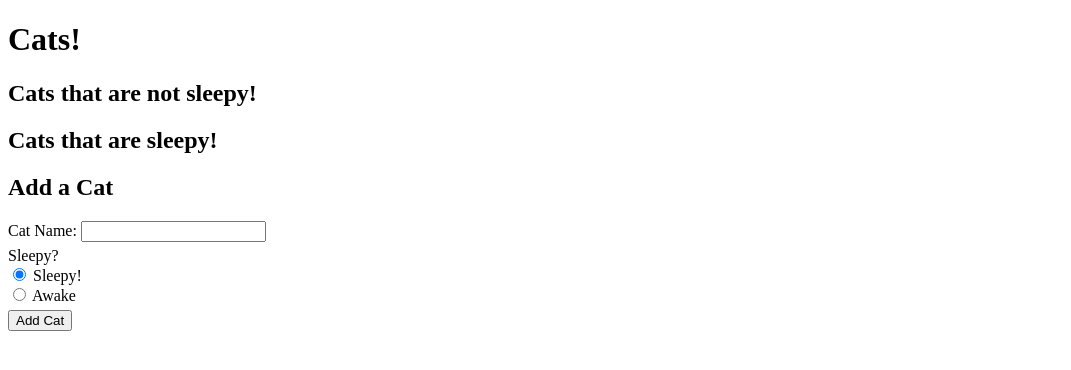
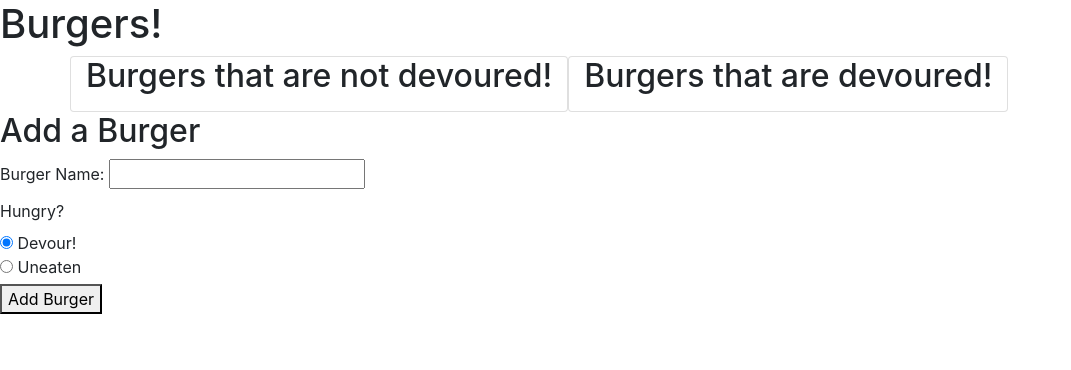
Before and after one commit to chefbrams/burgerLog, a Node server app: page / in a window 1280 px wide. Shown: the top 370 px of the page, without its empty margins (0-1071 px from the left). Run offline with Node 20, Linux system fonts and the light colour scheme; data that the repository does not hold is empty; some libraries are stand-ins or nearby versions.

Commit message:
updated files

```diff
--- a/config/connection.js
+++ b/config/connection.js
@@ -5,8 +5,8 @@ var connection = mysql.createConnection({
   host: "localhost",
   port: 3306,
   user: "root",
-  password: "",
-  database: "cat_db"
+  password: "Password1!",
+  database: "burger_db"
 });
 
 // Make connection.
--- a/controllers/catsController.js
+++ b/controllers/catsController.js
@@ -2,38 +2,38 @@ var express = require("express");
 
 var router = express.Router();
 
-// Import the model (cat.js) to use its database functions.
-var cat = require("../models/cat.js");
+// Import the model (.js) to use its database functions.
+var BG = require("../models/burger.js");
 
 // Create all our routes and set up logic within those routes where required.
 router.get("/", function(req, res) {
-  cat.all(function(data) {
+  BG.all(function(data) {
     var hbsObject = {
-      cats: data
+      burgers: data
     };
     console.log(hbsObject);
     res.render("index", hbsObject);
   });
 });
 
-router.post("/api/cats", function(req, res) {
-  cat.create([
-    "name", "sleepy"
+router.post("/api/burgers", function(req, res) {
+  BG.create([
+    "name", "devour"
   ], [
-    req.body.name, req.body.sleepy
+    req.body.name, req.body.devour
   ], function(result) {
     // Send back the ID of the new quote
     res.json({ id: result.insertId });
   });
 });
 
-router.put("/api/cats/:id", function(req, res) {
+router.put("/api/burgers/:id", function(req, res) {
   var condition = "id = " + req.params.id;
 
   console.log("condition", condition);
 
-  cat.update({
-    sleepy: req.body.sleepy
+  BG.update({
+    devour: req.body.devour
   }, condition, function(result) {
     if (result.changedRows == 0) {
       // If no rows were changed, then the ID must not exist, so 404
@@ -44,10 +44,10 @@ router.put("/api/cats/:id", function(req, res) {
   });
 });
 
-router.delete("/api/cats/:id", function(req, res) {
+router.delete("/api/burgers/:id", function(req, res) {
   var condition = "id = " + req.params.id;
 
-  cat.delete(condition, function(result) {
+  BG.delete(condition, function(result) {
     if (result.affectedRows == 0) {
       // If no rows were changed, then the ID must not exist, so 404
       return res.status(404).end();
--- a/models/cat.js
+++ b/models/burger.js
@@ -1,29 +1,29 @@
 // Import the ORM to create functions that will interact with the database.
 var orm = require("../config/orm.js");
 
-var cat = {
+var burger = {
   all: function(cb) {
-    orm.all("cats", function(res) {
+    orm.all("burger", function(res) {
       cb(res);
     });
   },
   // The variables cols and vals are arrays.
   create: function(cols, vals, cb) {
-    orm.create("cats", cols, vals, function(res) {
+    orm.create("burger", cols, vals, function(res) {
       cb(res);
     });
   },
   update: function(objColVals, condition, cb) {
-    orm.update("cats", objColVals, condition, function(res) {
+    orm.update("burger", objColVals, condition, function(res) {
       cb(res);
     });
   },
   delete: function(condition, cb) {
-    orm.delete("cats", condition, function(res) {
+    orm.delete("burger", condition, function(res) {
       cb(res);
     });
   }
 };
 
 // Export the database functions for the controller (catsController.js).
-module.exports = cat;
+module.exports = burger ;
--- a/views/index.handlebars
+++ b/views/index.handlebars
@@ -1,38 +1,50 @@
-<h1>Cats!</h1>
-
-<h2>Cats that are not sleepy!</h2>
+<h1>Burgers!</h1>
+<div class="container">
+  <div class="row">
+    <div class="card">
+      <div class="col-sm-12">
+        <h2>Burgers that are not devoured!</h2>
 
         <ul>
-  {{#each cats}}
-    {{#unless sleepy}}
-      {{> cats/cat-block sleep=true}}
+          {{#each burgers}}
+          {{#unless devour}}
+          {{> cats/burger-block devour=true}}
           {{/unless}}
           {{/each}}
         </ul>
+      </div>
+    </div>
+    <div class="card">
+      <div class="col-sm-12">
 
-<h2>Cats that are sleepy!</h2>
+        <h2>Burgers that are devoured!</h2>
 
         <ul>
-  {{#each cats}}
-    {{#if sleepy}}
-      {{> cats/cat-block sleep=false}}
+          {{#each burgers}}
+          {{#if devour}}
+          {{> cats/burger-block devour=false}}
           {{/if}}
           {{/each}}
         </ul>
+      </div>
 
-<h2>Add a Cat</h2>
+    </div>
+  </div>
+</div>
+
+<h2>Add a Burger</h2>
 <form class="create-form">
 
   <div class="form-group">
-    <label for="ca">Cat Name:</label>
+    <label for="ca">Burger Name:</label>
     <input type="text" id="ca" name="name">
   </div>
 
   <div class="form-group">
-    <label for="sleepy">Sleepy?</label><br>
-    <input type="radio" name="sleepy" value="1" checked> Sleepy!<br>
-    <input type="radio" name="sleepy" value="0"> Awake
+    <label for="devour">Hungry?</label><br>
+    <input type="radio" name="devour" value="1" checked> Devour!<br>
+    <input type="radio" name="devour" value="0"> Uneaten
   </div>
 
-  <button type="submit">Add Cat</button>
+  <button type="submit">Add Burger</button>
 </form>
--- a/views/layouts/main.handlebars
+++ b/views/layouts/main.handlebars
@@ -1,13 +1,27 @@
 <!DOCTYPE html>
 <html lang="en">
+
 <head>
 	<meta charset="UTF-8">
+	<link rel="stylesheet" href="https://stackpath.bootstrapcdn.com/bootstrap/4.3.1/css/bootstrap.min.css"
+		integrity="sha384-ggOyR0iXCbMQv3Xipma34MD+dH/1fQ784/j6cY/iJTQUOhcWr7x9JvoRxT2MZw1T" crossorigin="anonymous">
 	<link rel="stylesheet" href="/assets/css/style.css" type="text/css" />
 	<title>MVC With Cats!</title>
+	<script src="https://code.jquery.com/jquery-3.3.1.slim.min.js"
+		integrity="sha384-q8i/X+965DzO0rT7abK41JStQIAqVgRVzpbzo5smXKp4YfRvH+8abtTE1Pi6jizo"
+		crossorigin="anonymous"></script>
+	<script src="https://cdnjs.cloudflare.com/ajax/libs/popper.js/1.14.7/umd/popper.min.js"
+		integrity="sha384-UO2eT0CpHqdSJQ6hJty5KVphtPhzWj9WO1clHTMGa3JDZwrnQq4sF86dIHNDz0W1"
+		crossorigin="anonymous"></script>
+	<script src="https://stackpath.bootstrapcdn.com/bootstrap/4.3.1/js/bootstrap.min.js"
+		integrity="sha384-JjSmVgyd0p3pXB1rRibZUAYoIIy6OrQ6VrjIEaFf/nJGzIxFDsf4x0xIM+B07jRM"
+		crossorigin="anonymous"></script>
 	<script src="https://code.jquery.com/jquery.js"></script>
-		<script src="/assets/js/cats.js"></script>
+	<script src="/assets/js/burgers.js"></script>
 </head>
+
 <body>
 	{{{ body }}}
 </body>
+
 </html>
--- /dev/null
+++ b/views/partials/cats/burger-block.handlebars
@@ -0,0 +1,10 @@
+
+<li>
+	{{name}}
+
+	<button class="change-devour" data-id="{{id}}" data-newdevour="{{devour}}">
+		{{#if devour}}DEVOUR TIME!{{else}}EAT!{{/if}}
+	</button>
+
+	<button class="delete-burger" data-id="{{this.id}}">DELETE!</button>
+</li>
--- a/views/partials/cats/cat-block.handlebars
+++ /dev/null
@@ -1,9 +0,0 @@
-<li>
-	{{name}}
-
-	<button class="change-sleep" data-id="{{id}}" data-newsleep="{{sleep}}">
-		{{#if sleep}}SLEEP TIME!{{else}}WAKE UP!{{/if}}
-	</button>
-
-	<button class="delete-cat" data-id="{{this.id}}">DELETE!</button>
-</li>
```
Also changed, not shown: db/schema.sql (+4 -4 lines), db/seeds.sql (+6 -6 lines), public/assets/js/burgers.js. Lines whose indentation alone changed are shown as unchanged.
